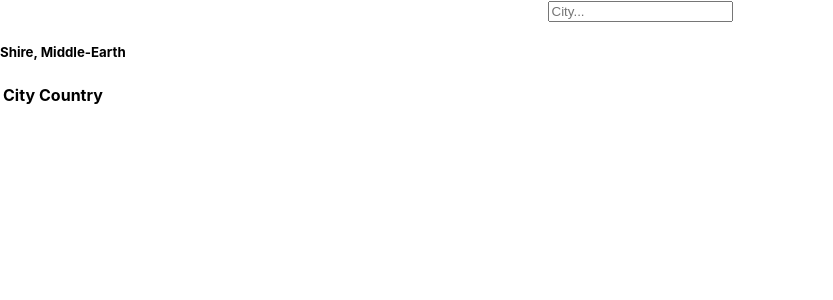
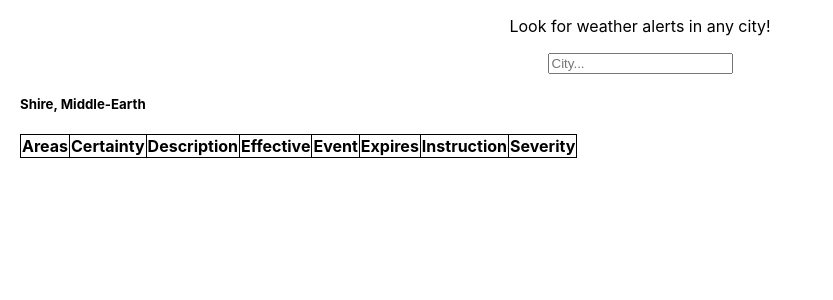
Before and after one commit to Holdmedve/hailstorm-alert, a React (Create React App) app in the folder client/: page / in a window 1280 px wide. Shown: the top 300 px of the page, without its empty margins (0-833 px from the left). Built offline with nearby package versions, Linux system fonts and the light colour scheme.

Commit message:
Render alert data to user

```diff
--- a/client/src/Components/CitySearch.js
+++ b/client/src/Components/CitySearch.js
@@ -32,7 +32,7 @@
             .then(data => {
                 console.log('city weather result');
                 console.log(data);
-                props.onCityData({'name': name, 'country': country});
+                props.onCityData({'name': name, 'country': country, 'alerts': data.alerts.alert});
             });
     }
 
@@ -63,6 +63,7 @@
 
     return (
         <div tabIndex={0} className="WeatherDashboard">
+            <p>Look for weather alerts in any city!</p>
             <input
                 type="text"
                 className="searchbar"
--- a/client/src/Components/CityWeather.css
+++ b/client/src/Components/CityWeather.css
@@ -0,0 +1,16 @@
+table, th, td {
+    border: 1px solid;
+}
+
+table {
+    border-collapse: collapse;
+}
+
+th, td {
+    max-width: 150px;
+    text-align: center;
+}
+
+.city-header, table {
+    margin-left: 20px;
+}
--- a/client/src/Components/CityWeather.js
+++ b/client/src/Components/CityWeather.js
@@ -1,18 +1,43 @@
 import { useState } from "react";
+import './CityWeather.css'
 
 
 function CityWeather(props) {
     console.log('CityWeather:');
     console.log(props.cityData);
-    const cityHeader = `${ props.cityData.name }, ${ props.cityData.country }`;
+    console.log(props.cityData.alerts);
+
     return (<div>
-        <h5>{cityHeader}</h5>
+        <h5 className="city-header">{`${ props.cityData.name }, ${ props.cityData.country }`}</h5>
         <table>
-            <tr>
-                <th>City</th>
-                <th>Country</th>
-                <th></th>
-            </tr>
+            <thead>
+                <tr>
+                    <th>Areas</th>
+                    <th>Certainty</th>
+                    <th>Description</th>
+                    <th>Effective</th>
+                    <th>Event</th>
+                    <th>Expires</th>
+                    <th>Instruction</th>
+                    <th>Severity</th>
+                </tr>
+            </thead>
+            <tbody>
+                {props.cityData.alerts.map((alert, idx) => {
+                    return (
+                        <tr key={ idx }>
+                            <td>{alert.areas}</td>
+                            <td>{alert.certainty}</td>
+                            <td>{alert.desc}</td>
+                            <td>{alert.effective}</td>
+                            <td>{alert.event}</td>
+                            <td>{alert.expires}</td>
+                            <td>{alert.instruction}</td>
+                            <td>{alert.severity}</td>
+                        </tr>
+                    )
+                })}
+            </tbody>
         </table>
     </div>)
 }
--- a/client/src/Components/WeatherDashboard.js
+++ b/client/src/Components/WeatherDashboard.js
@@ -6,7 +6,7 @@
 
 
 function WeatherDashboard() {
-    const [cityData, setCityData] = useState({name: "Shire", country: "Middle-Earth", alerts: {}});
+    const [cityData, setCityData] = useState({name: "Shire", country: "Middle-Earth", alerts: []});
     return (
         <Fragment>
             <CitySearch onCityData={setCityData}/>
```
